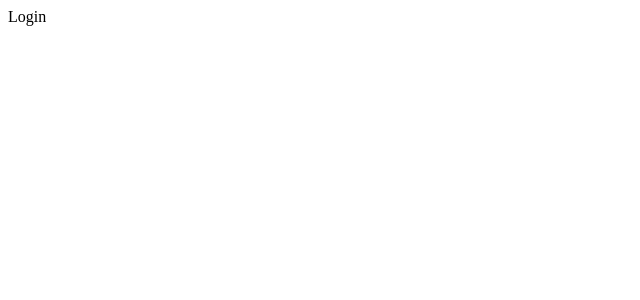
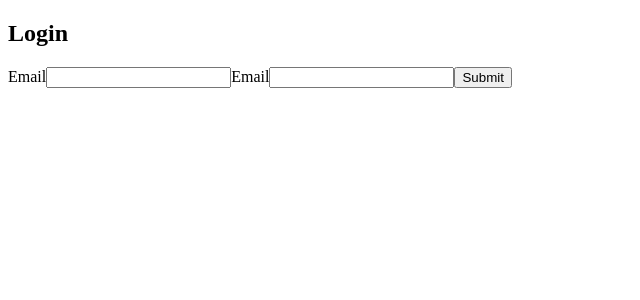
Before and after one commit to ZouCherif/tech_Ecommerce, a React (Create React App) app in the folder frontend/: page /login in a window 1280 px wide. Shown: the top 300 px of the page, without its empty margins (0-640 px from the left). Built offline with nearby package versions, Linux system fonts and the light colour scheme.

Commit message:
login component

```diff
--- a/frontend/src/api/apiSlice.js
+++ b/frontend/src/api/apiSlice.js
@@ -11,7 +11,14 @@ export const apiSlice = createApi({
         body: credentials,
       }),
     }),
+    loginUser: builder.mutation({
+      query: (credentials) => ({
+        url: "/login",
+        method: "POST",
+        body: credentials,
+      }),
+    }),
   }),
 });
 
-export const { useRegisterNewUserMutation } = apiSlice;
+export const { useRegisterNewUserMutation, useLoginUserMutation } = apiSlice;
--- a/frontend/src/features/User/Login.js
+++ b/frontend/src/features/User/Login.js
@@ -1,5 +1,63 @@
+import { useState } from "react";
+import { useLoginUserMutation } from "../../api/apiSlice";
+import { useNavigate } from "react-router-dom";
+
 function Login() {
-  return <div>Login</div>;
+  const [loginUser, { isSuccess, error }] = useLoginUserMutation();
+  const [data, setData] = useState({
+    email: "",
+    pwd: "",
+  });
+  const navigate = useNavigate();
+
+  const handleOnChange = (e) => {
+    const { name, value } = e.target;
+    setData((prevFormData) => ({
+      ...prevFormData,
+      [name]: value,
+    }));
+  };
+
+  const handleOnSubmit = async (e) => {
+    e.preventDefault();
+    if (!data.username || !data.password) return;
+    console.log(data);
+    try {
+      const token = await loginUser(data).unwrap();
+      console.log(token);
+      if (isSuccess) {
+        navigate("/");
+      } else {
+        console.log(error);
+      }
+    } catch (err) {
+      console.error(err);
+    }
+    setData({ username: "", password: "" });
+  };
+
+  return (
+    <form onSubmit={handleOnSubmit}>
+      <h2>Login</h2>
+      <label htmlFor="email">Email</label>
+      <input
+        type="text"
+        name="email"
+        id="email"
+        value={data.email}
+        onChange={handleOnChange}
+      />
+      <label htmlFor="pwd">Email</label>
+      <input
+        type="password"
+        name="pwd"
+        id="pwd"
+        value={data.pwd}
+        onChange={handleOnChange}
+      />
+      <button type="submit">Submit</button>
+    </form>
+  );
 }
 
 export default Login;
--- a/frontend/src/features/User/Register.js
+++ b/frontend/src/features/User/Register.js
@@ -1,14 +1,16 @@
 import { useState } from "react";
 import { useRegisterNewUserMutation } from "../../api/apiSlice";
+import { useNavigate } from "react-router-dom";
 
 function Register() {
-  const [addNewUser, { isloading }] = useRegisterNewUserMutation();
+  const [addNewUser, { isSuccess, error }] = useRegisterNewUserMutation();
   const [data, setData] = useState({
     email: "",
     username: "",
     pwd: "",
     pwdC: "",
   });
+  const navigate = useNavigate();
   const handleOnChange = (e) => {
     const { name, value } = e.target;
     setData((prevFormData) => ({
@@ -23,6 +25,11 @@ function Register() {
     try {
       const response = await addNewUser(data).unwrap();
       console.log(response);
+      if (isSuccess) {
+        navigate("/login");
+      } else {
+        console.log(error);
+      }
     } catch (err) {
       console.error("failed: ", err);
     }
```
